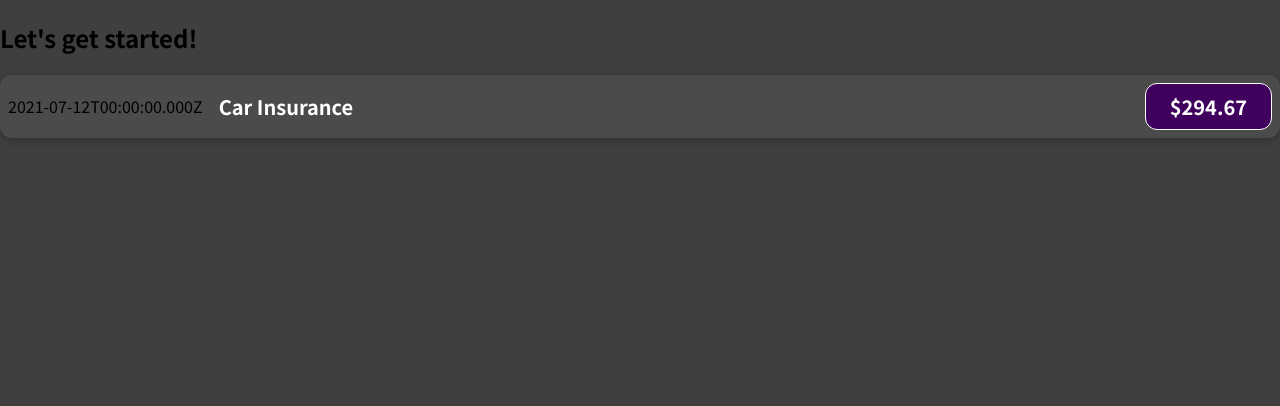
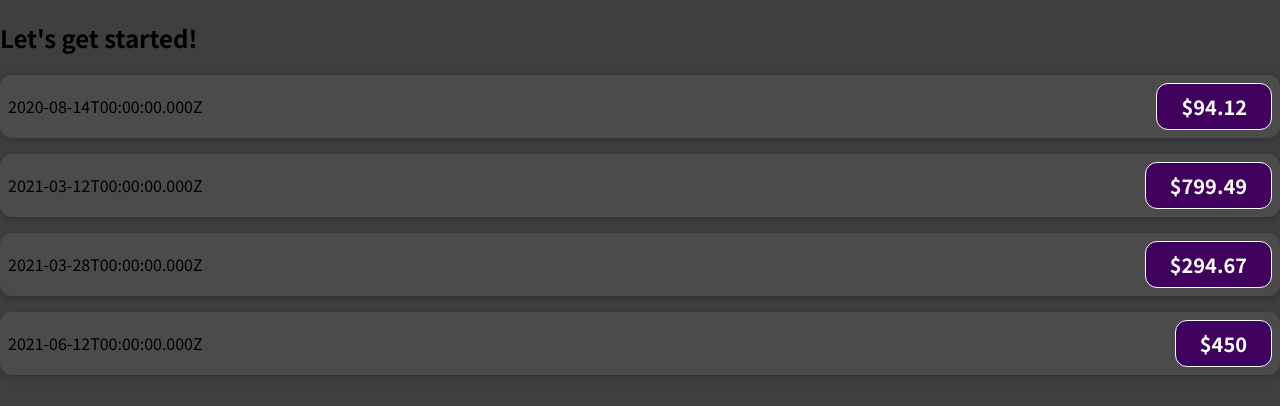
Before and after one commit to Rabee93/expenseCalculator-React, a React (Create React App) app: page / in a window 1280 px wide. Shown: the top 406 px of the page. Built offline with nearby package versions, Linux system fonts and the light colour scheme.

Commit message:
passed props to the expenseItem component

```diff
--- a/src/App.js
+++ b/src/App.js
@@ -27,7 +27,30 @@
   return (
     <div>
       <h2>Let's get started!</h2>
-      <ExpenseItem/>
+      <ExpenseItem
+      titel = {expenses[0].title}
+      amount = {expenses[0].amount}
+      date = {expenses[0].date}
+
+      />
+      <ExpenseItem
+      titel = {expenses[1].title}
+      amount = {expenses[1].amount}
+      date = {expenses[1].date}
+
+      />
+      <ExpenseItem
+      titel = {expenses[2].title}
+      amount = {expenses[2].amount}
+      date = {expenses[2].date}
+
+      />
+      <ExpenseItem
+      titel = {expenses[3].title}
+      amount = {expenses[3].amount}
+      date = {expenses[3].date}
+
+      />
     </div>
   );
 }
--- a/src/components/ExpenseItem.js
+++ b/src/components/ExpenseItem.js
@@ -1,17 +1,14 @@
 import React from "react";
 import"./ExpenseItem.css"
 
-function ExpenseItem(){
-  const expenseDate = new Date(2021,6,12);
-  const expenseTitle = 'Car Insurance';
-  const expenseAmount = 294.67;
+function ExpenseItem(props){
 
   return(
     <div className="expense-item">
-    <div>{expenseDate.toISOString()}</div>
+    <div>{props.date.toISOString()}</div>
     <div className="expense-item__description">
-    <h2>{expenseTitle}</h2>
-    <div className="expense-item__price">${expenseAmount}</div>
+    <h2>{props.title}</h2>
+    <div className="expense-item__price">${props.amount}</div>
     </div>
     </div>
 
```
Also changed, not shown: 1 other file (tests, documents, lock files or other folders).
